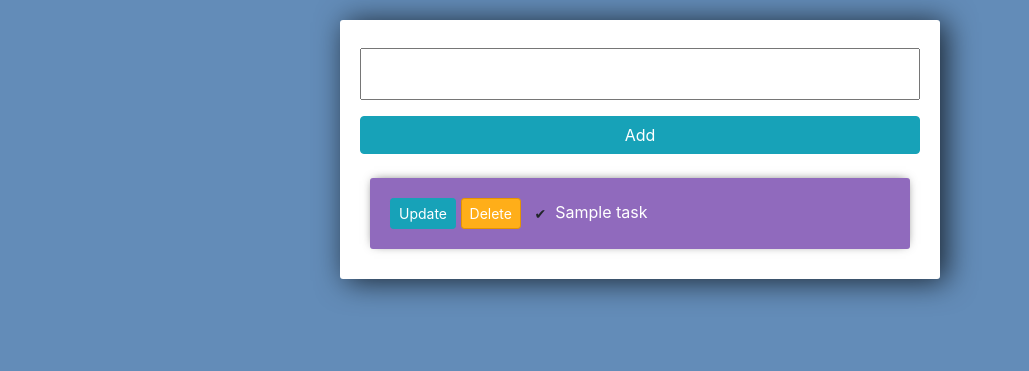
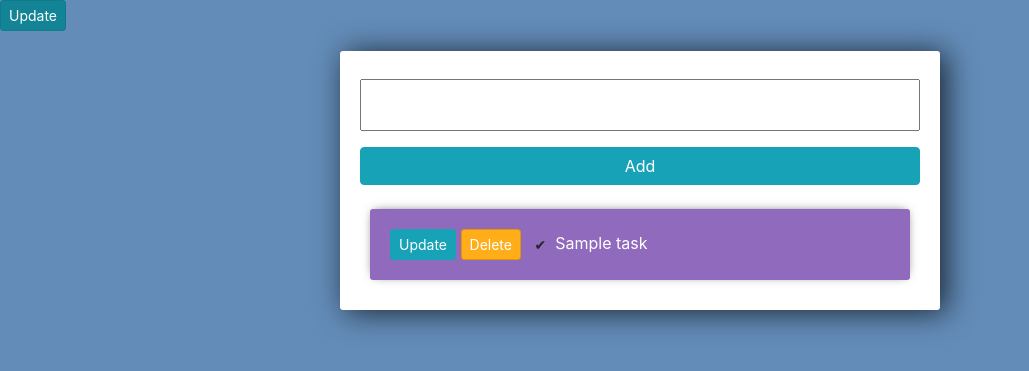
Before and after one commit to PranveeVashisht/to-do-app, a Django app: template tasks/templates/tasks/index.html in a window 1280 px wide. Shown: the top 371 px of the page, without its empty margins (0-1029 px from the left). Run offline with Django 3.2, Linux system fonts and the light colour scheme; the template is opened without the code that fills it: most values are stand-ins (such as "Sample title", 1, 10 or a date in 2020); form fields are guessed from the names that the template uses; some libraries are stand-ins or nearby versions.

Commit message:
small change

```diff
--- a/tasks/templates/tasks/index.html
+++ b/tasks/templates/tasks/index.html
@@ -52,6 +52,7 @@
 
 </style>
 
+<a class="btn btn-sm btn-info" href="{% url 'projects'%}">Update</a>
 <div class="center-column">
 
 	<form method="POST" action="/">
```
